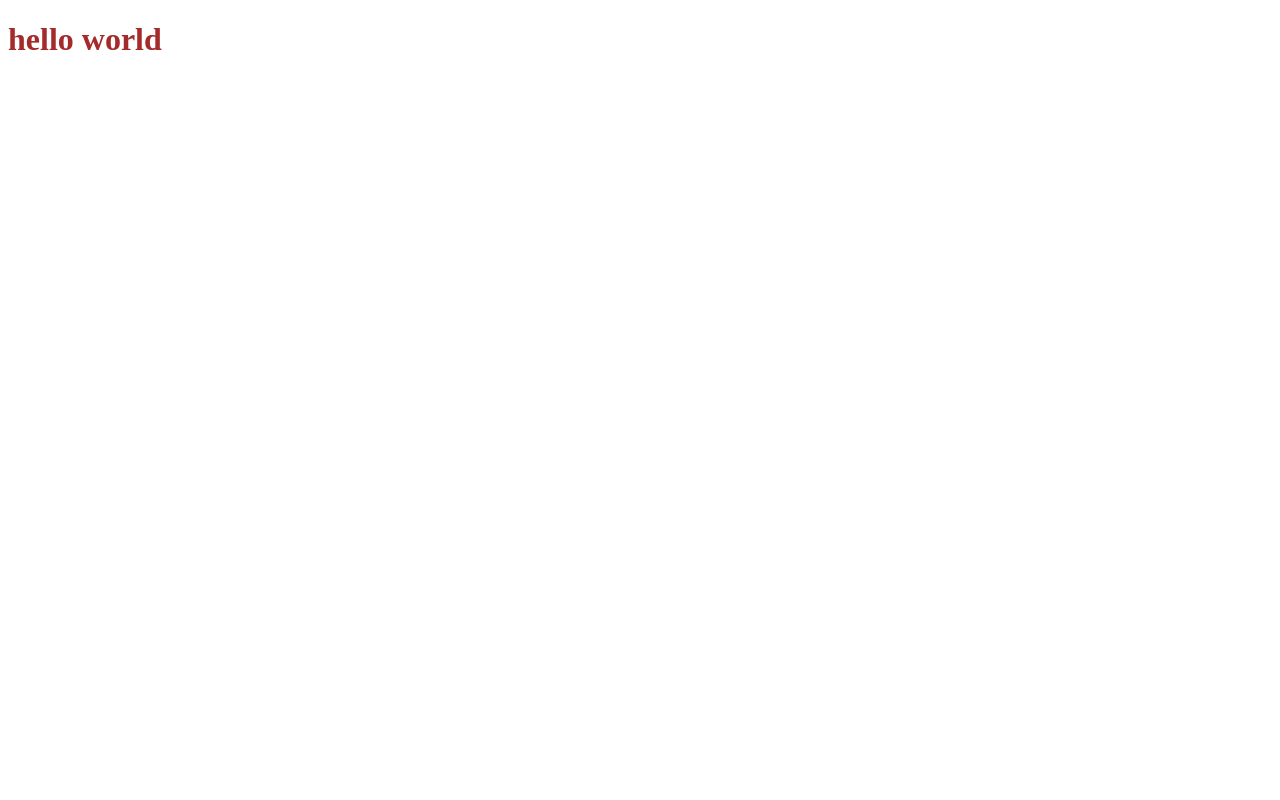
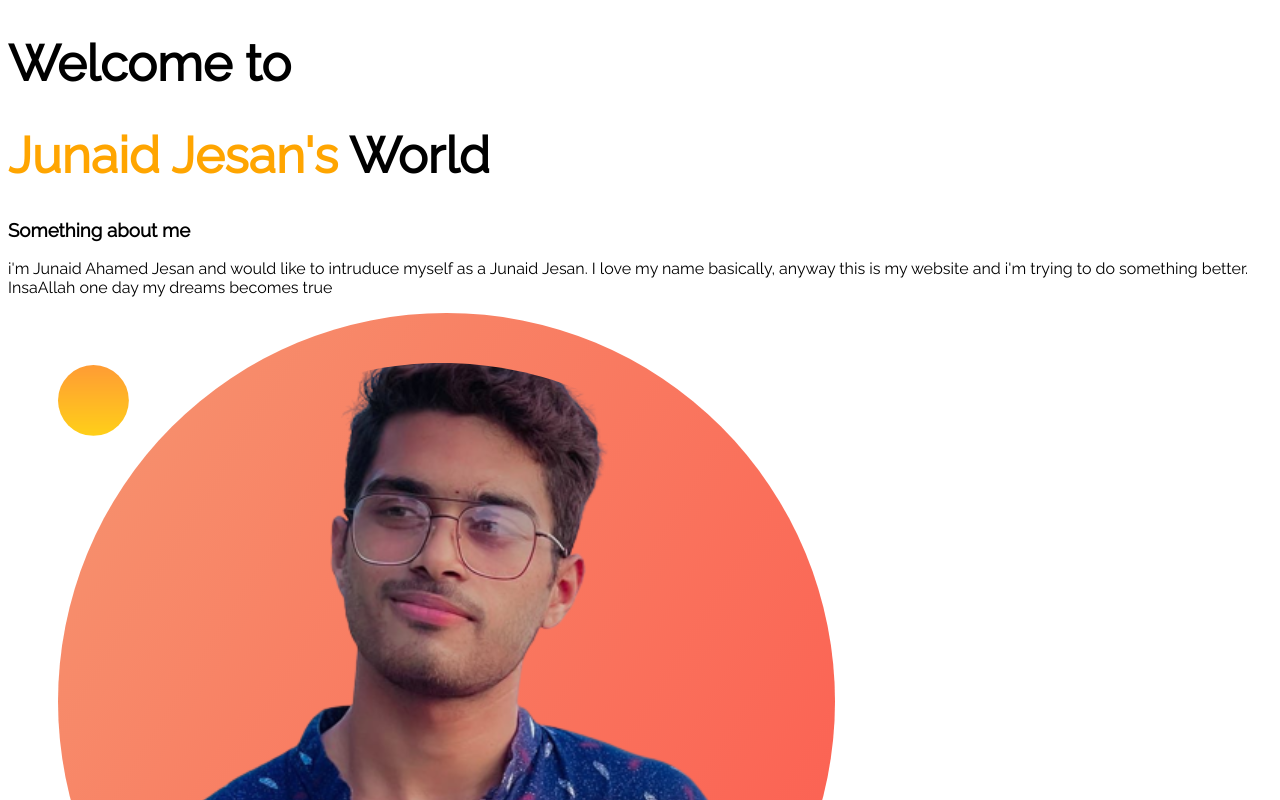
Before and after one commit to junaidjesan/my-first-portfolio, a plain HTML site: page index.html in a window 1280 px wide. Shown: the top 800 px of the page. Drawn offline with Linux system fonts and the light colour scheme.

Commit message:
something new

```diff
--- a/index.html
+++ b/index.html
@@ -6,8 +6,20 @@
     <meta name="viewport" content="width=device-width, initial-scale=1.0">
     <title>My first portfolio</title>
     <link rel="stylesheet" href="style.css">
+    <link rel="preconnect" href="https://fonts.googleapis.com">
+        <link rel="preconnect" href="https://fonts.gstatic.com" crossorigin>
+        <link href="https://fonts.googleapis.com/css2?family=Raleway&display=swap" rel="stylesheet">
 </head>
 <body>
-    <h1>hello world</h1>
+    <div>
+        <h1>Welcome to </h1>
+        <h1><span class="color">Junaid Jesan's</span> World</h1>
+        <h3>Something about me</h3>
+        <p>i'm Junaid Ahamed Jesan and would like to intruduce myself as a Junaid Jesan. I love my name basically, anyway this is my website and i'm trying to do something better. InsaAllah one day my dreams becomes true</p>
+    </div>
+    <div>
+        <img src="junaid/my-bg.png" alt="my photo">
+    </div>
+
 </body>
 </html>
--- a/style.css
+++ b/style.css
@@ -1,3 +1,9 @@
+body{
+    font-family: 'Raleway', sans-serif;
+}
 h1{
-    color: brown;
+    font-size: 50px;
 }
+.color{
+    color: orange;
+}
```
Also changed, not shown: junaid/275916856_1022124522071431_6650837549799787788_n-removebg-preview.png (added), junaid/my-bg.png (added).
